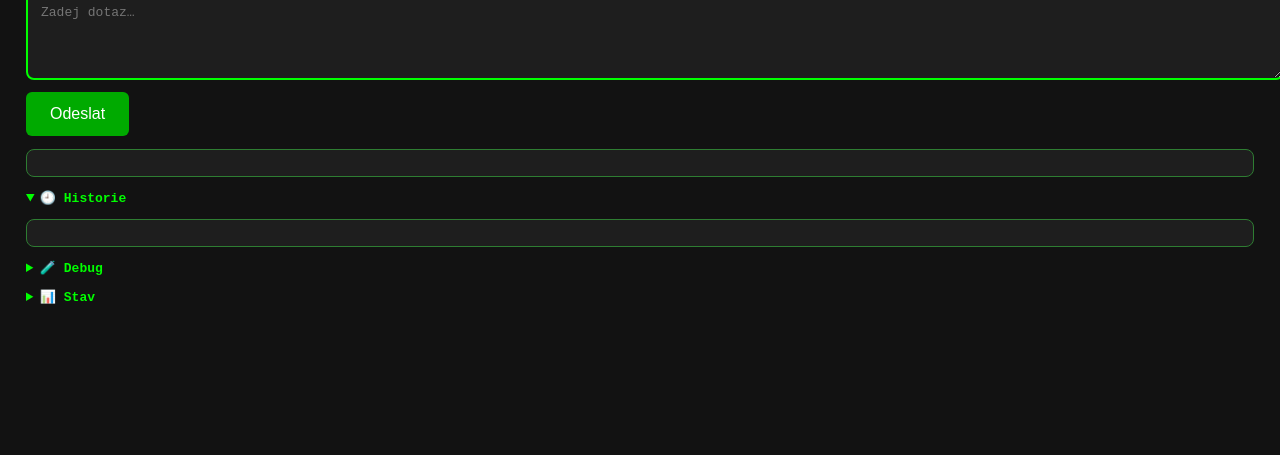
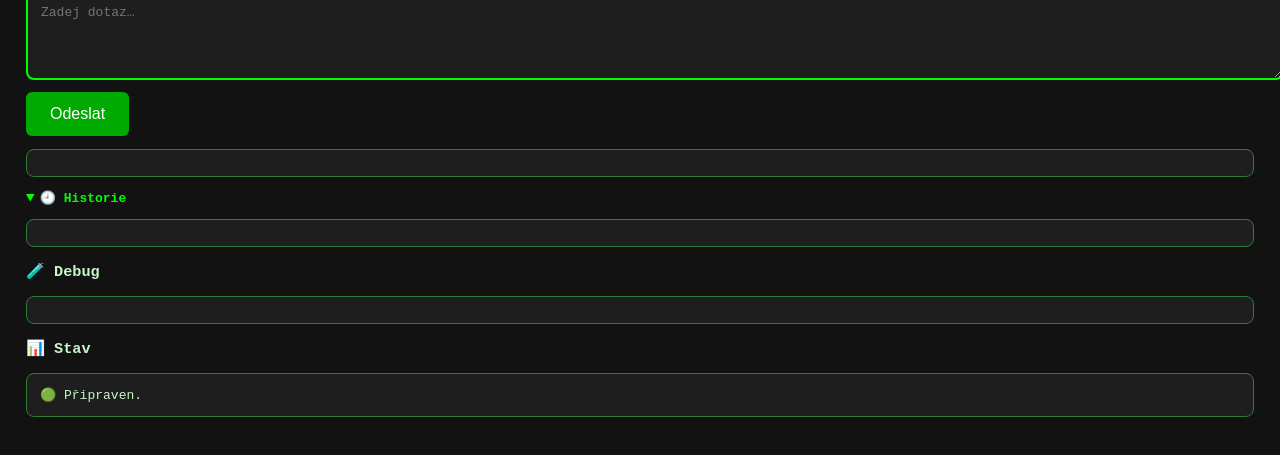
Before and after one commit to Smukanec/Jarvik_code, a plain HTML site: page static/index.html in a window 1280 px wide. Shown: the part 65-520 px from the top of the page. Drawn offline with Linux system fonts and the light colour scheme.

Commit message:
Make debug and status boxes always visible

```diff
--- a/static/index.html
+++ b/static/index.html
@@ -69,15 +69,11 @@
     <pre id="log"></pre>
   </details>
 
-  <details>
-    <summary>🧪 Debug</summary>
-    <pre id="debug"></pre>
-  </details>
+  <h3>🧪 Debug</h3>
+  <pre id="debug"></pre>
 
-  <details>
-    <summary>📊 Stav</summary>
-    <pre id="status">🟢 Připraven.</pre>
-  </details>
+  <h3>📊 Stav</h3>
+  <pre id="status">🟢 Připraven.</pre>
 
   <script>
     let conversationLog = "";
```
